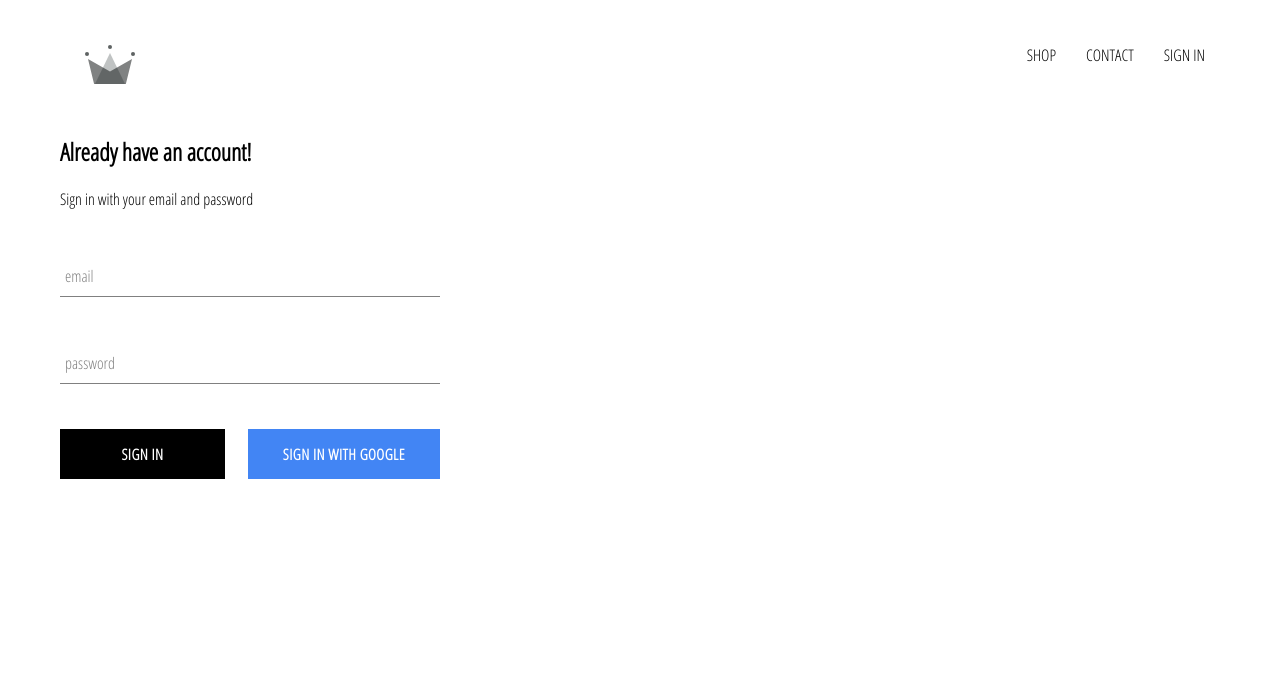
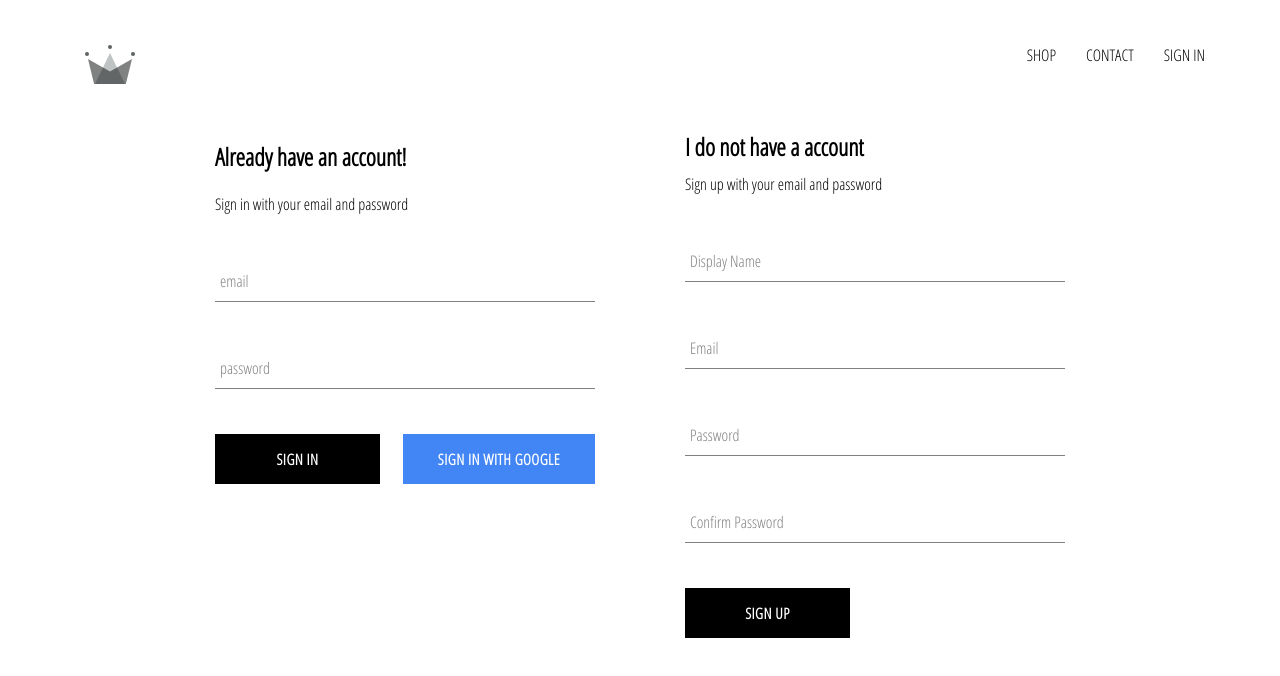
Before and after one commit to saurabhkatkar/khedubaba-clothing, a React (Create React App) app: page /signin in a window 1280 px wide. Shown: the top 676 px of the page. Built offline with nearby package versions, Linux system fonts and the light colour scheme; no server answers; a web font is replaced by a local one.

Commit message:
implemented firebase utils, included ability to store

```diff
--- a/src/App.js
+++ b/src/App.js
@@ -5,7 +5,7 @@
 import ShopPage from './pages/shop/shop.component';
 import Header from './components/header/header.component';
 import SignInAndSignUpPage from './pages/sign-in-and-sign-up/sign-in-and-sign-up.component';
-import { auth } from './firebase/firebase.utils';
+import { auth, createUserProfileDocument } from './firebase/firebase.utils';
 
 
 class App extends React.Component {
@@ -20,9 +20,29 @@
   unsubscribeFromAuth = null;
 
   componentDidMount() {
-    this.unsubscribeFromAuth = auth.onAuthStateChanged(user => {
-      this.setState({ currentUser: user });
-      console.log(user);
+    this.unsubscribeFromAuth = auth.onAuthStateChanged(async userAuth => {
+
+        if (userAuth) {
+          const userRef = await createUserProfileDocument(userAuth);
+          userRef.onSnapshot(snapShot => {
+            // console.log(snapShot);
+            this.setState(
+              {
+                currentUser: {
+                  id: snapShot.id,
+                  ...snapShot.data()
+                }
+              }
+            );
+
+            console.log(this.state);
+          });
+
+        }
+        else {
+          this.setState({currentUser: userAuth});
+        }
+
     });
   }
 
--- /dev/null
+++ b/src/components/sign-up/sign-up.component.jsx
@@ -0,0 +1,103 @@
+import React from "react";
+import './sign-up.styles.scss';
+import FormInput from "../form-input/form-input.component";
+import CustomButton from "../custom-button/custom-button.component";
+import { auth, createUserProfileDocument } from '../../firebase/firebase.utils'
+
+
+class SignUp extends React.Component {
+
+    constructor() {
+        super();
+
+        this.state = {
+            displayName: '',
+            email: '',
+            password: '',
+            confirmPassword: ''
+        }
+    }
+
+    handleSubmit = async event => {
+        event.preventDefault();
+
+        const { displayName, email, password, confirmPassword } = this.state;
+
+        if (password != confirmPassword) {
+            alert("Passwords don't match");
+            return;
+        }
+
+        try {
+            const { user } = await auth.createUserWithEmailAndPassword(email, password);
+
+            await createUserProfileDocument(user, { displayName });
+
+            this.setState(
+                {
+                    displayName: '',
+                    email: '',
+                    password: '',
+                    confirmPassword: ''
+                }
+            );
+        }
+        catch(error) {
+            console.log(error);
+        }
+    };
+
+    handleChange = event => {
+        const { name, value} = event.target;
+
+        this.setState({ [name]: value });
+    };
+
+    render() {
+        const { displayName, email, password, confirmPassword } = this.state;
+        return(
+            <div className="sign-up">
+                <h2 className="title">I do not have a account</h2>
+                <span>Sign up with your email and password</span>
+                <form className="sign-up-form" onSubmit={this.handleSubmit}>
+                    <FormInput
+                        type='text'
+                        name='displayName'
+                        value={displayName}
+                        onChange={this.handleChange}
+                        label='Display Name'
+                        required
+                    />
+                    <FormInput
+                        type='email'
+                        name='email'
+                        value={email}
+                        onChange={this.handleChange}
+                        label='Email'
+                        required
+                    />
+                    <FormInput
+                        type='password'
+                        name='password'
+                        value={password}
+                        onChange={this.handleChange}
+                        label='Password'
+                        required
+                    />
+                    <FormInput
+                        type='password'
+                        name='confirmPassword'
+                        value={confirmPassword}
+                        onChange={this.handleChange}
+                        label='Confirm Password'
+                        required
+                    />
+                    <CustomButton type='submit'>SIGN UP</CustomButton>
+                </form>
+            </div>
+        );
+    }
+
+}
+
+export default SignUp;
--- /dev/null
+++ b/src/components/sign-up/sign-up.styles.scss
@@ -0,0 +1,9 @@
+.sign-up {
+    display: flex;
+    flex-direction: column;
+    width: 380px;
+
+    .title {
+      margin: 10px 0;
+    }
+}
--- a/src/firebase/firebase.utils.js
+++ b/src/firebase/firebase.utils.js
@@ -12,6 +12,36 @@
     measurementId: "G-6DQPDF081E"
 };
 
+export const createUserProfileDocument = async (userAuth, additionalData) => {
+    if (!userAuth) return;
+
+    const userRef = firestore.doc(`users/${userAuth.uid}`);
+
+    const snapshot = await userRef.get();
+
+    console.log(snapshot);
+
+    if (!snapshot.exists) {
+        const { displayName, email } = userAuth;
+        const createdAt = new Date();
+
+        try {
+            await userRef.set({
+                displayName,
+                email,
+                createdAt,
+                ...additionalData
+            });
+        }
+        catch(error) {
+            console.log('error creating user ', error.message);
+
+        }
+    }
+
+    return userRef;
+}
+
 firebase.initializeApp(config);
 
 export const auth = firebase.auth();
--- a/src/pages/sign-in-and-sign-up/sign-in-and-sign-up.component.jsx
+++ b/src/pages/sign-in-and-sign-up/sign-in-and-sign-up.component.jsx
@@ -1,11 +1,13 @@
 import React from "react";
 import './sign-in-and-sign-up.styles.scss';
 import SignIn from '../../components/sign-in/sign-in.component';
+import SignUp from "../../components/sign-up/sign-up.component";
 
 
 const SignInAndSignUpPage = () => (
     <div className="sign-in-and-sign-up">
         <SignIn />
+        <SignUp />
     </div>
 );
 
--- a/src/pages/sign-in-and-sign-up/sign-in-and-sign-up.styles.scss
+++ b/src/pages/sign-in-and-sign-up/sign-in-and-sign-up.styles.scss
@@ -0,0 +1,6 @@
+.sign-in-and-sign-up {
+    width: 850px;
+    display: flex;
+    justify-content: space-between;
+    margin: 30px auto;
+  }
```
